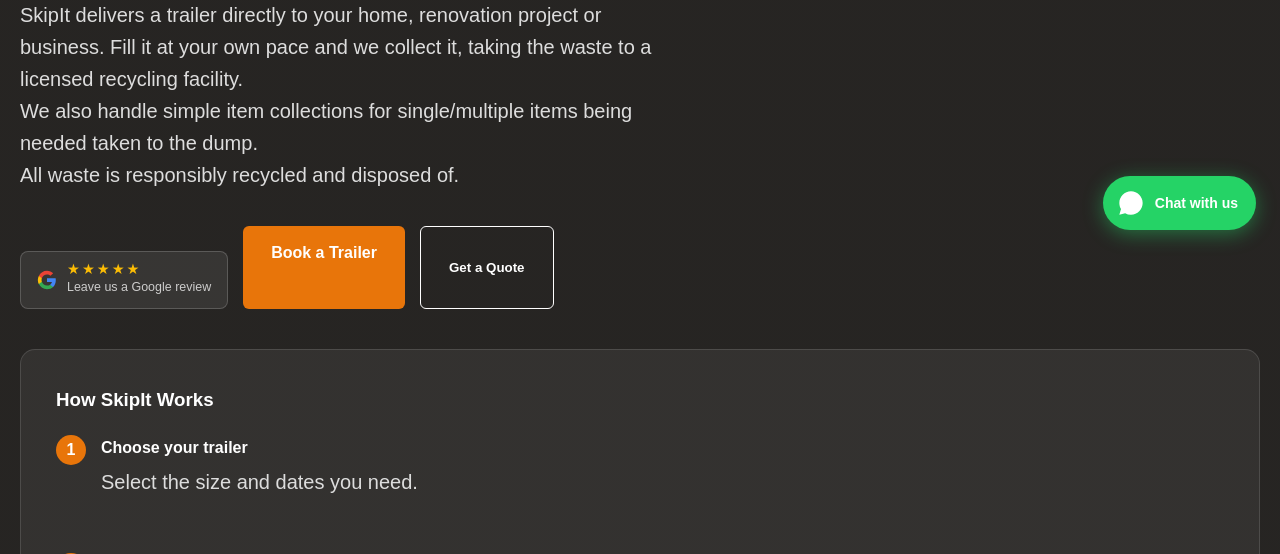
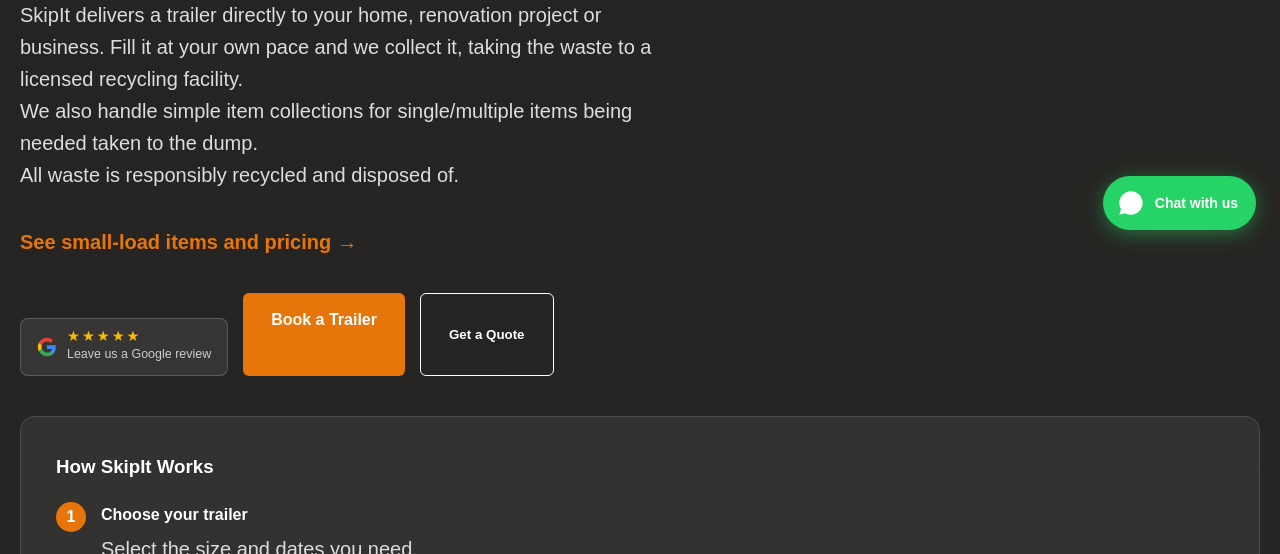
Before and after one commit to m0j0r1s1n/skipit, a plain HTML site: page index.html in a window 1280 px wide. Shown: the part 546-1100 px from the top of the page. Drawn offline with Linux system fonts and the light colour scheme.

Commit message:
Add link to small loads

```diff
--- a/index.html
+++ b/index.html
@@ -241,6 +241,11 @@
       Fill it at your own pace and we collect it, taking the waste to a licensed recycling facility.
       <br>We also handle simple item collections for single/multiple items being needed taken to the dump.<br>All waste is responsibly recycled and disposed of.
     </p>
+    <p style="margin-top:12px;">
+      <a href="#small-loads" style="display:inline-flex; align-items:center; gap:6px; color:var(--orange); font-weight:700; text-decoration:none;">
+        See small-load items and pricing <span aria-hidden="true">→</span>
+      </a>
+    </p>
 
     <div class="hero-buttons">
       <!-- GOOGLE REVIEW BADGE -->
@@ -402,7 +407,7 @@
 </section>
 
 <!-- SMALL LOADS & NEGOTIABLE PRICING -->
-<section class="section small-loads">
+<section id="small-loads" class="section small-loads">
   <div class="small-loads-inner">
 
     <div class="small-loads-text">
```
